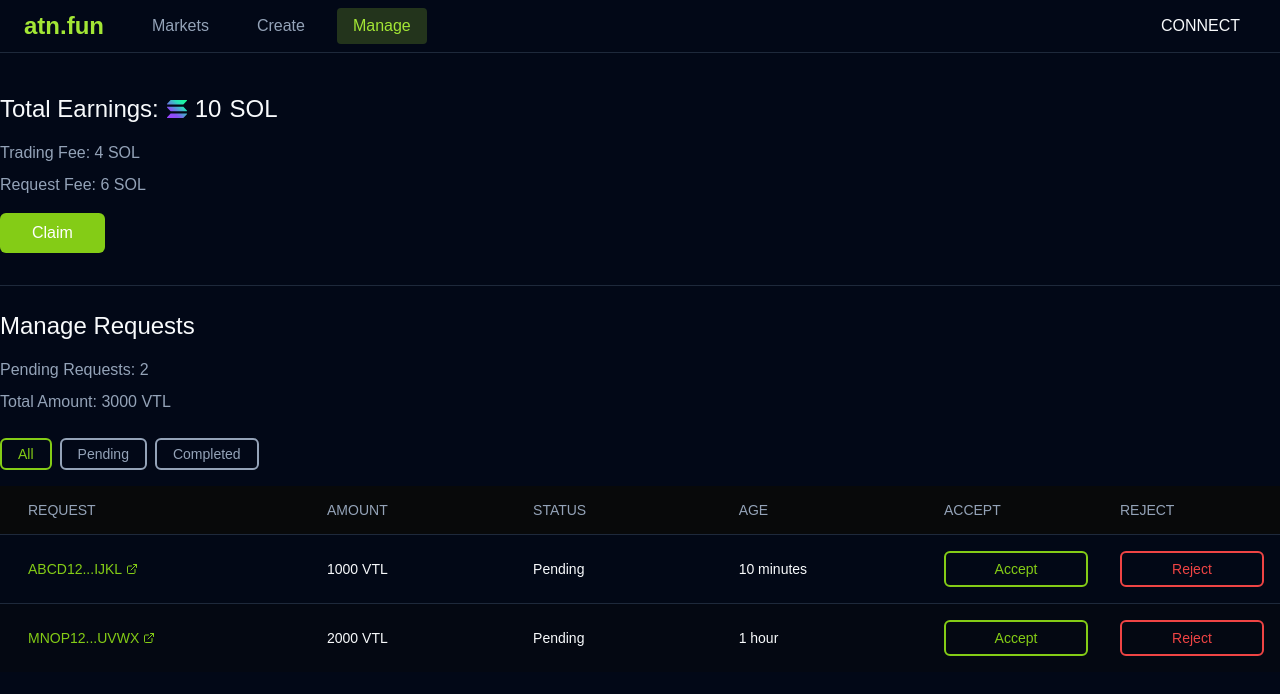
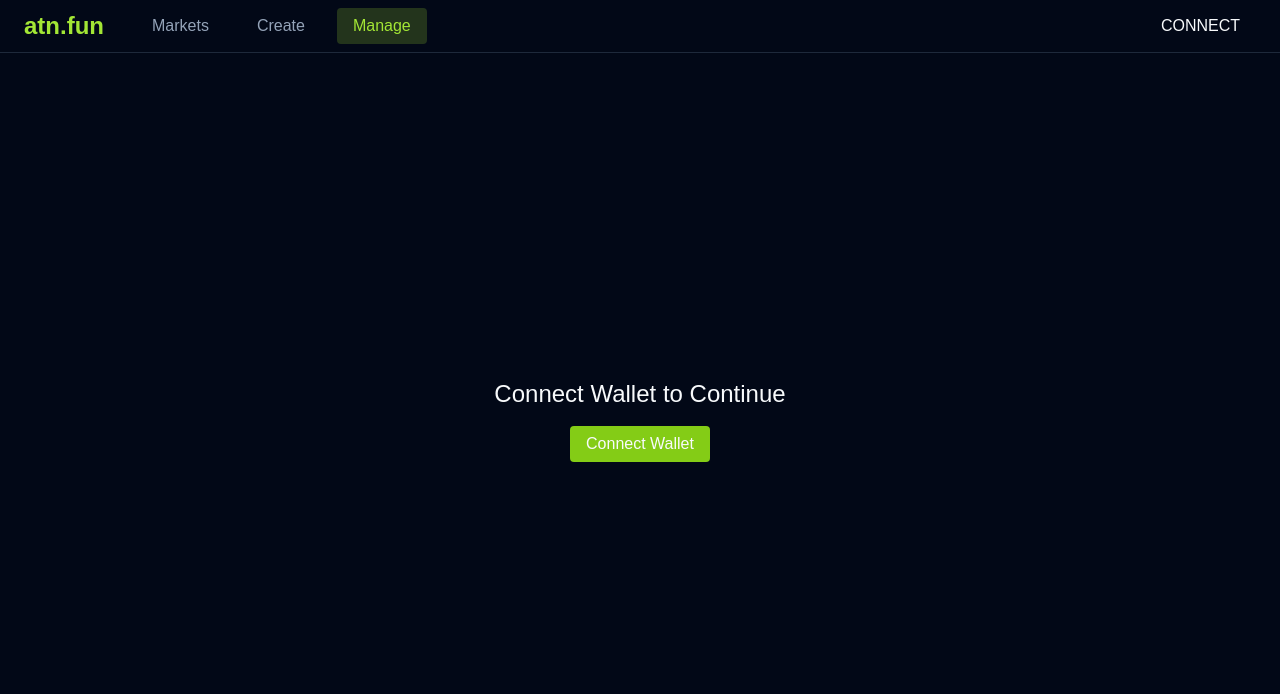
Before and after one commit to Flake-market/flake-frontend, a Next.js app: page /manage in a window 1280 px wide. Shown: the top 694 px of the page. Built offline with nearby package versions, Linux system fonts and the light colour scheme.

Commit message:
require manage page to have wallet connected

```diff
--- a/src/app/manage/page.tsx
+++ b/src/app/manage/page.tsx
@@ -12,6 +12,8 @@ import {
   TableHeader,
   TableRow,
 } from "@/components/ui/table";
+
+import { RequireWallet } from "@/components/auth/RequireWallet"
 
 // Mock data for requests
 interface Request {
@@ -52,6 +54,7 @@ export default function Manage() {
   });
 
   return (
+    <RequireWallet>
       <div className="container mx-auto mt-10">
         <div className="mb-8">
           <h1 className="text-2xl mb-4 flex items-center gap-2">
@@ -175,5 +178,6 @@ export default function Manage() {
           </Table>
         </div>
       </div>
+    </RequireWallet>
   );
 }
--- /dev/null
+++ b/src/components/auth/RequireWallet.tsx
@@ -0,0 +1,24 @@
+'use client'
+
+import { useWallet } from '@/contexts/WalletContext';
+import { ReactNode } from 'react';
+
+export function RequireWallet({ children }: { children: ReactNode }) {
+  const { connected, connect } = useWallet();
+
+  if (!connected) {
+    return (
+      <div className="flex flex-col items-center justify-center h-full">
+        <h1 className="text-2xl mb-4">Connect Wallet to Continue</h1>
+        <button
+          onClick={connect}
+          className="hover:text-lime-400 rounded-sm bg-lime-500 hover:bg-primary/20 px-4 py-1.5 transition-all duration-200"
+        >
+          Connect Wallet
+        </button>
+      </div>
+    );
+  }
+
+  return <>{children}</>;
+}
```
Lines whose indentation alone changed are shown as unchanged.
